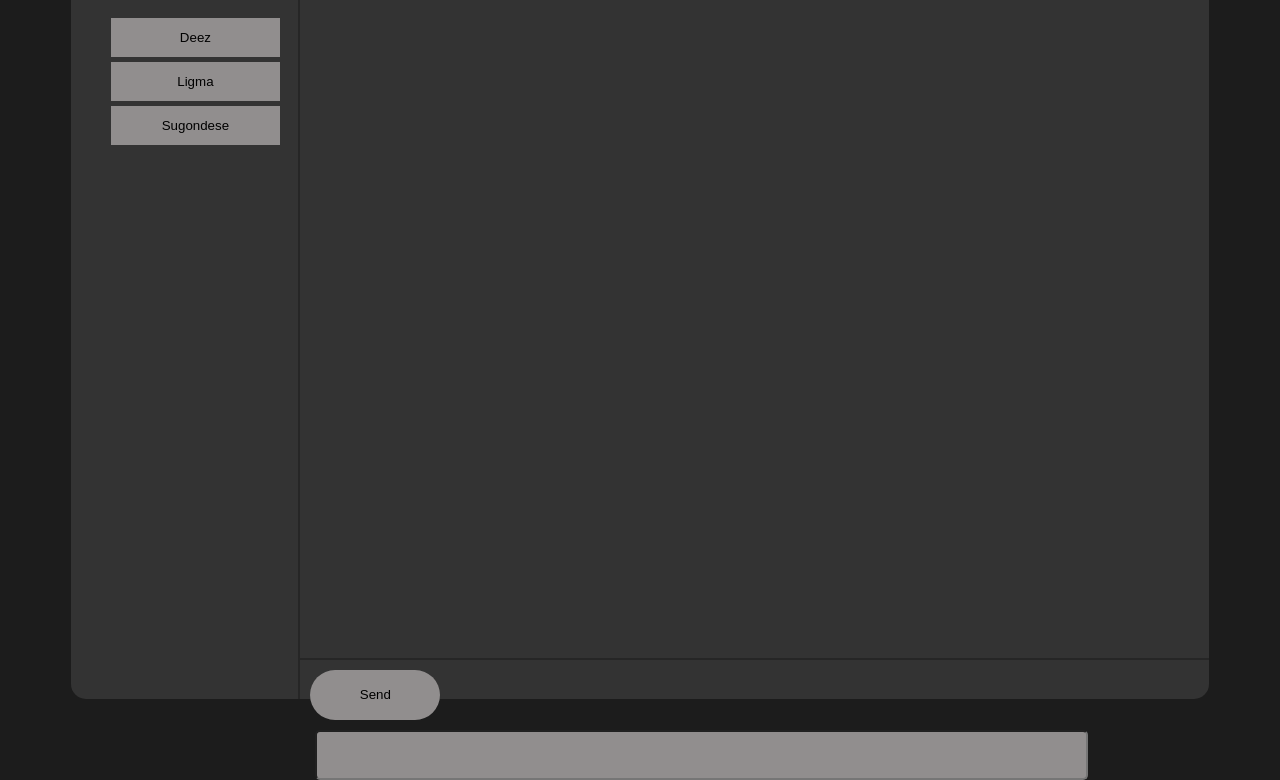
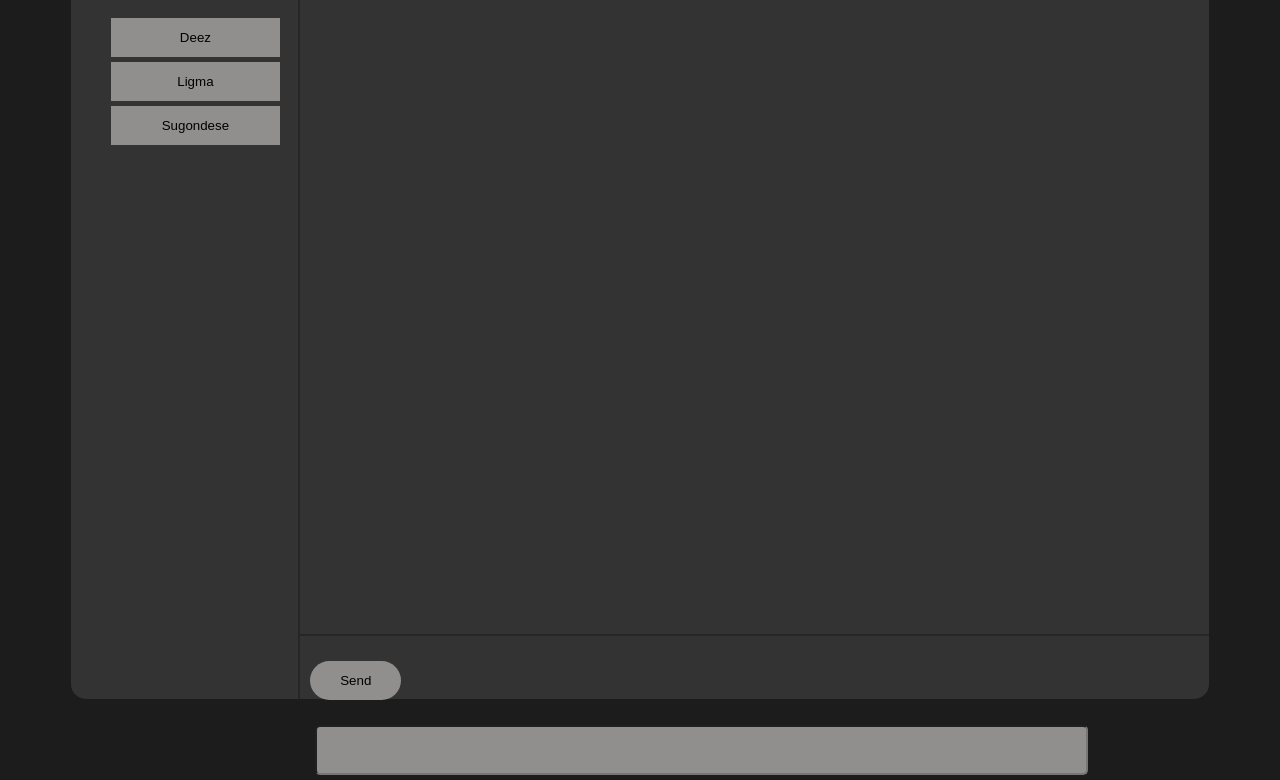
Before and after one commit to hiuwehf/chatting, a plain HTML site: page index.html in a window 1280 px wide. Both pictures are taken after a click on the button "Deez". Shown: the part 93-873 px from the top of the page. Drawn offline with Linux system fonts and the light colour scheme.

Commit message:
fixed chatsection positioning

```diff
--- a/index.html
+++ b/index.html
@@ -26,6 +26,7 @@
                     <p id="chatIntroduction">Please select someone from your contact list found on the left side to start chatting!</p>
                 </div>
 <!-- CHATBOX 1 -->
+            <div class="chatContainer" id="chatContainer1">
                 <div class="chatBox" id="chatBox1" style="display:none">
                     <div id="messageContainerSend1" class="messageContainerSend">
                     </div>
@@ -38,7 +39,11 @@
                     <button id="sendButton"class="sendButton" type="submit" onclick="sendMessage1()">Send</button>
                     <input id="chatContent1" class="chatbar" type="text">
                 </div>
+            </div>
+
+
 <!-- CHATBOX 2 -->
+            <div class="chatContainer" id="chatContainer2">
                 <div class="chatBox" id="chatBox2" style="display:none">
                     <div id="messageContainerSend2" class="messageContainerSend">
                     </div>
@@ -51,7 +56,9 @@
                     <button id="sendButton"class="sendButton" type="submit" onclick="sendMessage2()">Send</button>
                     <input id="chatContent2" class="chatbar" type="text">
                 </div>
+            </div>
 <!-- CHATBOX 3 -->
+            <div class="chatContainer" id="chatContainer3">
                 <div class="chatBox" id="chatBox3" style="display:none">
                     <div id="messageContainerSend3" class="messageContainerSend">
                     </div>
@@ -61,9 +68,10 @@
                 </div>
 <!-- CHATBOX 3 CHATBAR -->
                 <div class="chatSection" id="chatBar3" style="display:none">
-                        <button id="sendButton"class="sendButton" type="submit" onclick="sendMessage3()">Send</button>
-                        <input id="chatContent3" class="chatbar" type="text">
-                    </div>
+                    <button id="sendButton"class="sendButton" type="submit" onclick="sendMessage3()">Send</button>
+                    <input id="chatContent3" class="chatbar" type="text">
+                </div>
+            </div>
             </div>
         </div>
         <script src="./script.js"></script>
--- a/styles.css
+++ b/styles.css
@@ -62,9 +62,8 @@ li{
 .chatBox{
     margin:0px;
     padding:0px;
-    height:83%;
+    height:80%;
     font-size:50px;
-    display:flex;
     overflow-y: scroll;
 }
 
@@ -74,6 +73,7 @@ li{
     height:90%;
     width:50%;
     float:left;
+    order:1;
     /* border:1px solid white; */
 }
 
@@ -83,6 +83,7 @@ li{
     height:90%;
     width:50%;
     float:right;
+    order:2;
     /* border:1px solid white; */
 }
 
@@ -116,8 +117,10 @@ li{
     display:flex;
     height:8%;
     margin-top:10px;
+    width:100%;
+    order:3;
+    height:10%;
     border-top:2px solid #262626;
-    width:100%;
 }
 
 .chatbar{
@@ -125,10 +128,9 @@ li{
     border-radius:5px;
     height:50px;
     width:85%;
-    order:1;
     margin-left:15px;
     margin-right:15px;
-    margin-top:10px;
+    margin-top:25px;
     font-size: 20px;
 }
 
@@ -136,10 +138,10 @@ li{
     border:none;
     background-color: #918e8e;
     border-radius:100px;
-    height:50px;
-    width:130px;
+    height:50%;
+    width:10%;
     margin-right:5px;
-    margin-top:10px;
+    margin-top:25px;
     margin-left:10px;
 }
 
```
